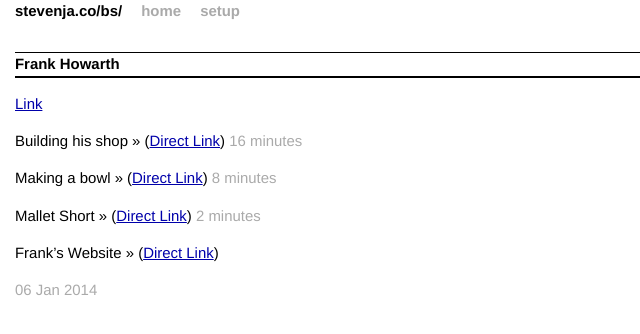
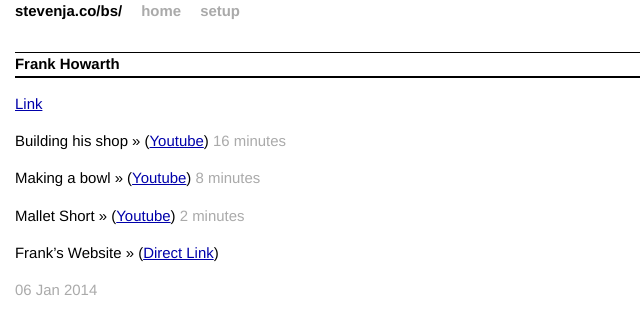
Before and after one commit to stvnjacobs/blog, a Jekyll site: the page built from _posts/link/2014-01-06-frank-howarth.md, in a window 1280 px wide. Shown: the top 334 px of the page, without its empty margins (0-640 px from the left). Built offline with Jekyll 4.4.1, drawn with Linux system fonts in a browser that asks for light colours; Markdown is read by kramdown in place of the engine named in the settings.

Commit message:
clearer link destinations

```diff
--- a/_posts/link/2014-01-06-frank-howarth.md
+++ b/_posts/link/2014-01-06-frank-howarth.md
@@ -6,11 +6,11 @@ destination: http://www.youtube.com/user/urbanTrash
 ---
 
 
-Building his shop &raquo; ([Direct Link][shop]) <span class="meta">16 minutes</span>
+Building his shop &raquo; ([Youtube][shop]) <span class="meta">16 minutes</span>
 
-Making a bowl &raquo; ([Direct Link][bowl]) <span class="meta">8 minutes</span>
+Making a bowl &raquo; ([Youtube][bowl]) <span class="meta">8 minutes</span>
 
-Mallet Short &raquo; ([Direct Link][mallet]) <span class="meta">2 minutes</span>
+Mallet Short &raquo; ([Youtube][mallet]) <span class="meta">2 minutes</span>
 
 Frank's Website &raquo; ([Direct Link][frank])
 
```
